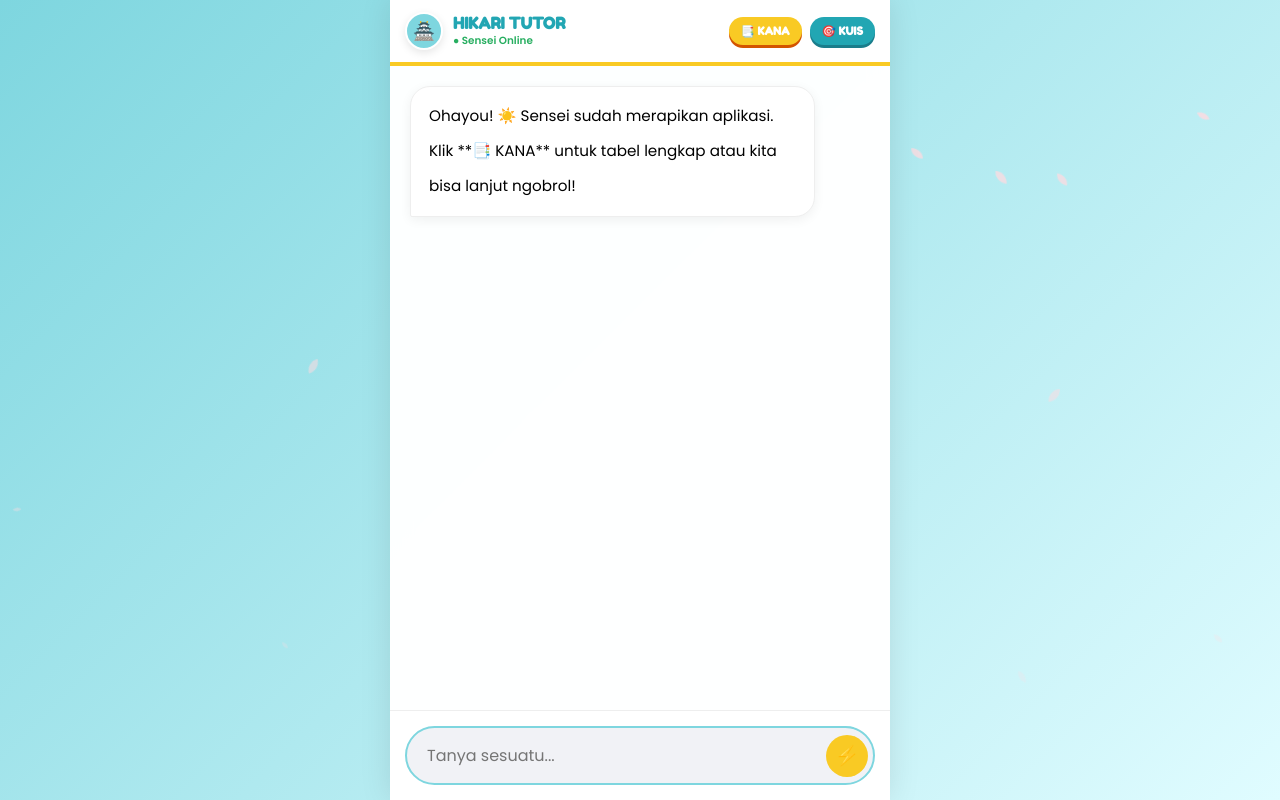
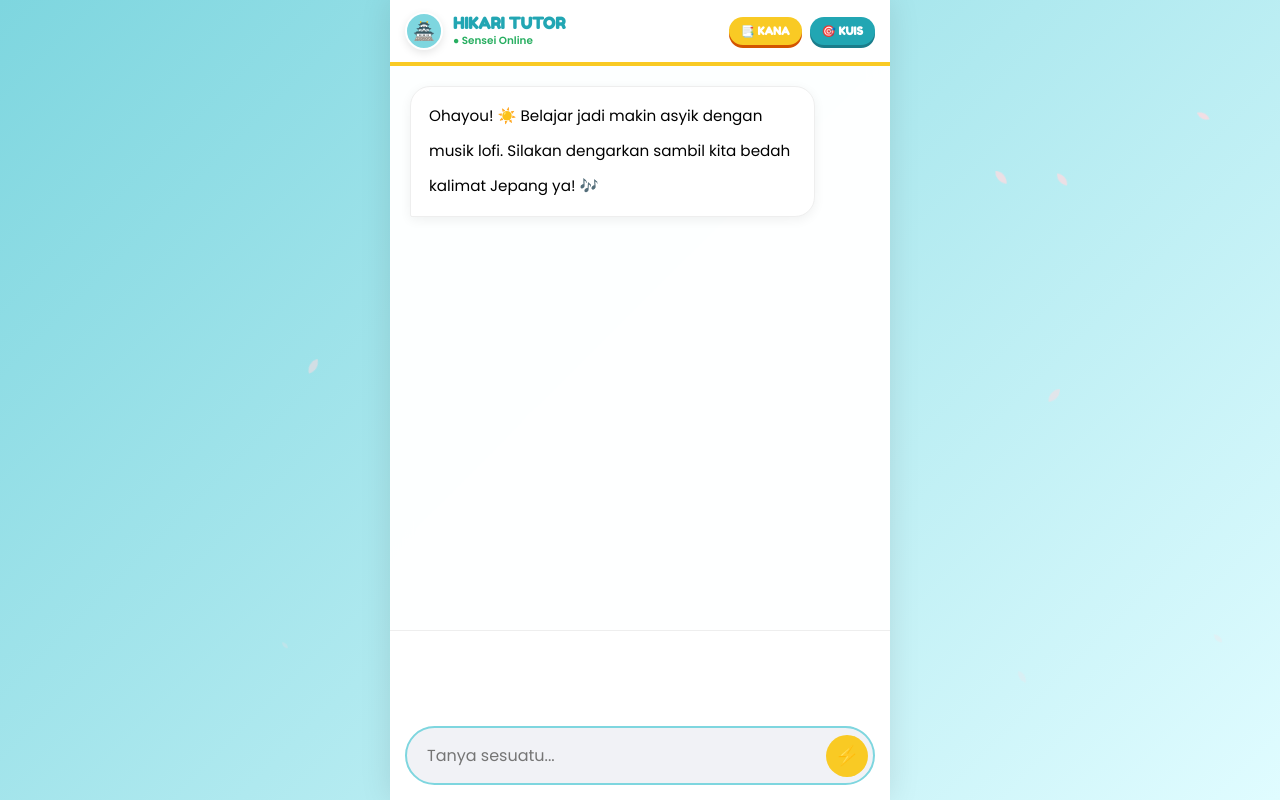
Before and after one commit to zevilents/sensei-chat, a website: page index.html in a window 1280 px wide. Drawn offline with nearby package versions, Linux system fonts and the light colour scheme.

Commit message:
Update index.html

```diff
--- a/index.html
+++ b/index.html
@@ -3,9 +3,12 @@
 <head>
     <meta charset="UTF-8">
     <meta name="viewport" content="width=device-width, initial-scale=1.0, maximum-scale=1.0, user-scalable=no, viewport-fit=cover">
-    <title>HikariTutor - Classic Edition</title>
+    <title>HikariTutor - Summer Music Edition</title>
     <link href="https://fonts.googleapis.com/css2?family=Fredoka+One&family=Noto+Sans+JP:wght@400;700&family=Poppins:wght@400;600&display=swap" rel="stylesheet">
     <script src="https://cdn.jsdelivr.net/npm/marked/marked.min.js"></script>
+
+    <script src="https://elfsightcdn.com/platform.js" async></script>
+
     <style>
         :root {
             --sky: #7ed6df; --deep: #22a6b3; --sun: #f9ca24;
@@ -45,14 +48,14 @@
         .nav-btn {
             background: var(--sun); color: white; border: none; padding: 7px 12px;
             border-radius: 15px; font-weight: bold; font-family: 'Fredoka One'; font-size: 0.7rem;
-            cursor: pointer; box-shadow: 0 3px 0 #d35400; transition: 0.2s;
+            cursor: pointer; box-shadow: 0 3px 0 #d35400;
         }
         .nav-btn.quiz { background: var(--deep); box-shadow: 0 3px 0 #1a7d8b; }
         .nav-btn:active { transform: translateY(2px); box-shadow: none; }
 
         #chat-window { flex: 1; padding: 20px; overflow-y: auto; display: flex; flex-direction: column; gap: 15px; }
 
-        /* RUBY STYLE (Romaji di atas) */
+        /* RUBY STYLE (Romaji di atas Kanji) */
         ruby { ruby-position: over; ruby-align: center; }
         rt { font-size: 0.65rem; color: var(--deep); font-weight: 700; font-family: 'Poppins', sans-serif; padding-bottom: 1px; }
 
@@ -81,8 +84,8 @@
         .c-jp { font-size: 1.2rem; font-weight: bold; color: var(--dark); }
         .c-ro { font-size: 0.65rem; color: var(--deep); font-weight: bold; text-transform: uppercase; }
 
-        /* --- INPUT --- */
-        .input-bar { padding: 15px; background: white; border-top: 1px solid #eee; padding-bottom: calc(15px + env(safe-area-inset-bottom)); }
+        /* --- INPUT AREA --- */
+        .input-bar { padding: 15px; background: white; border-top: 1px solid #eee; flex-shrink: 0; padding-bottom: calc(15px + env(safe-area-inset-bottom)); }
         .input-group { background: #f1f2f6; border-radius: 30px; display: flex; align-items: center; border: 2px solid var(--sky); padding: 5px; }
         input { flex: 1; border: none; padding: 10px 15px; outline: none; font-size: 1rem; background: transparent; font-family: inherit; }
         button#sendBtn { background: var(--sun); color: white; border: none; width: 42px; height: 42px; border-radius: 50%; cursor: pointer; display: flex; align-items: center; justify-content: center; font-size: 1.2rem; }
@@ -90,6 +93,11 @@
         #loading { align-self: flex-start; background: white; padding: 8px 15px; border-radius: 15px; display: none; align-items: center; gap: 10px; border: 2px solid var(--sun); margin-bottom: 5px; }
         .shuriken { width: 20px; height: 20px; background: var(--sun); clip-path: polygon(50% 0%, 61% 35%, 98% 35%, 68% 57%, 79% 91%, 50% 70%, 21% 91%, 32% 57%, 2% 35%, 39% 35%); animation: spin 0.8s linear infinite; }
         @keyframes spin { to { transform: rotate(360deg); } }
+
+        /* Posisi Widget Elfsight agar tidak menutupi Input Chat */
+        .elfsight-app-c7fb5b15-6956-4f7e-93e7-7f6bd801fb5e {
+            margin-bottom: 80px; /* Memberi ruang di atas input bar */
+        }
     </style>
 </head>
 <body>
@@ -112,12 +120,14 @@
     </header>
 
     <div id="chat-window">
-        <div class="bubble sensei">Ohayou! ☀️ Sensei sudah merapikan aplikasi. Klik **📑 KANA** untuk tabel lengkap atau kita bisa lanjut ngobrol!</div>
+        <div class="bubble sensei">Ohayou! ☀️ Belajar jadi makin asyik dengan musik lofi. Silakan dengarkan sambil kita bedah kalimat Jepang ya! 🎶</div>
     </div>
 
     <div id="loading"><div class="shuriken"></div><span style="font-size:0.8rem; font-weight:bold; color:var(--deep);">Thinking...</span></div>
 
     <div class="input-bar">
+        <div class="elfsight-app-c7fb5b15-6956-4f7e-93e7-7f6bd801fb5e" data-elfsight-app-lazy></div>
+
         <div class="input-group">
             <input type="text" id="userInput" placeholder="Tanya sesuatu..." autocomplete="off" onkeypress="if(event.key==='Enter') sendMessage()">
             <button id="sendBtn" onclick="sendMessage()">⚡</button>
@@ -132,8 +142,7 @@
             </div>
             <button onclick="toggleModal('kanaModal')" style="background:none; border:none; font-size:1.5rem; cursor:pointer;">✕</button>
         </div>
-        <div class="modal-body" id="kanaContent">
-            </div>
+        <div class="modal-body" id="kanaContent"></div>
     </div>
 
     <div id="quizModal" class="modal">
@@ -142,7 +151,7 @@
             <button onclick="toggleModal('quizModal')" style="background:none; border:none; font-size:1.5rem; cursor:pointer;">✕</button>
         </div>
         <div class="modal-body">
-            <p style="text-align:center;">Fitur Kuis sedang aktif! Silakan pilih mode latihan di chat atau tutup untuk lanjut.</p>
+            <p style="text-align:center;">Asah kemampuanmu lewat kuis seru! (Fitur Kuis Aktif)</p>
         </div>
     </div>
 </div>
@@ -151,14 +160,14 @@
     // DATA KANA LENGKAP
     const KANA_DATA = {
         hira: {
-            seion: [['あ','a'],['い','i'],['う','u'],['え','e'],['お','o'],['か','ka'],['き','ki'],['く','ku'],['け','ke'],['こ','ko'],['さ','sa'],['し','shi'],['す','su'],['せ','se'],['そ','so'],['た','ta'],['ち','chi'],['つ','tsu'],['て','te'],['と','to'],['な','na'],['に','ni'],['ぬ','nu'],['ね','ne'],['の','no'],['は','ha'],['ひ','hi'],['ふ','fu'],['へ','he'],['ほ','ho'],['ま','ma'],['み','mi'],['む','mu'],['め','me'],['も','mo'],['や','ya'],['',''],['ゆ','yu'],['',''],['よ','yo'],['ら','ra'],['り','ri'],['る','ru'],['れ','re'],['ろ','ro'],['わ','wa'],['',''],['を','wo'],['',''],['ん','n']],
-            dakuon: [['が','ga'],['ぎ','gi'],['ぐ','gu'],['げ','ge'],['ご','go'],['ざ','za'],['じ','ji'],['ず','zu'],['ぜ','ze'],['ぞ','zo'],['だ','da'],['ぢ','ji'],['づ','zu'],['det','de'],['ど','do'],['ば','ba'],['び','bi'],['ぶ','bu'],['べ','be'],['ぼ','bo'],['ぱ','pa'],['ぴ','pi'],['ぷ','pu'],['ぺ','pe'],['ぽ','po']],
-            youon: [['きゃ','kya'],['きゅ','kyu'],['きょ','kyo'],['しゃ','sha'],['しゅ','shu'],['しょ','sho'],['ちゃ','cha'],['ちゅ','chu'],['ちょ','cho']]
+            seion: [['あ','a'],['い','i'],['う','u'],['え','e'],['お','o'],['か','ka'],['き','ki'],['く','ku'],['け','ke'],['こ','ko'],['さ','sa'],['し','shi'],['す','su'],['せ','se'],['そ','so'],['た','ta'],['ち','chi'],['つ','tsu'],['て','te'],['と','to'],['な','na'],['に','ni'],['ぬ','nu'],['ね','ne'],['の','no'],['は','ha'],['ひ','hi'],['ふ','fu'],['へ','he'],['ほ','ho'],['ま','ma'],['み','mi'],['む','mu'],['め','me'],['も','mo'],['야','ya'],['',''],['ゆ','yu'],['',''],['よ','yo'],['ら','ra'],['り','ri'],['る','ru'],['れ','re'],['ろ','ro'],['わ','wa'],['',''],['を','wo'],['',''],['ん','n']],
+            dakuon: [['が','ga'],['ぎ','gi'],['ぐ','gu'],['げ','ge'],['ご','go'],['ざ','za'],['じ','ji'],['ず','zu'],['ぜ','ze'],['ぞ','zo'],['だ','da'],['ぢ','ji'],['づ','zu'],['で','de'],['ど','do'],['ば','ba'],['び','bi'],['ぶ','bu'],['べ','be'],['ぼ','bo'],['ぱ','pa'],['ぴ','pi'],['ぷ','pu'],['ぺ','pe'],['ぽ','po']],
+            youon: [['きゃ','kya'],['きゅ','kyu'],['きょ','kyo'],['しゃ','sha'],['しゅ','shu'],['しょ','sho']]
         },
         kata: {
             seion: [['ア','a'],['イ','i'],['ウ','u'],['エ','e'],['オ','o'],['カ','ka'],['キ','ki'],['ク','ku'],['ケ','ke'],['コ','ko'],['サ','sa'],['シ','shi'],['ス','su'],['セ','se'],['ソ','so'],['タ','ta'],['チ','chi'],['ツ','tsu'],['テ','te'],['ト','to'],['ナ','na'],['ニ','ni'],['ヌ','nu'],['ネ','ne'],['ノ','no'],['ハ','ha'],['ヒ','hi'],['フ','fu'],['ヘ','he'],['ホ','ho'],['マ','ma'],['ミ','mi'],['ム','mu'],['メ','me'],['モ','mo'],['ヤ','ya'],['',''],['ユ','yu'],['',''],['ヨ','yo'],['ラ','ra'],['リ','ri'],['ル','ru'],['レ','re'],['ロ','ro'],['ワ','wa'],['',''],['ヲ','wo'],['',''],['ン','n']],
-            dakuon: [['ガ','ga'],['ギ','gi'],['グ','gu'],['ゲ','ge'],['ゴ','go'],['ザ','za'],['ジ','ji'],['ズ','zu'],['ゼ','ze'],['ゾ','zo'],['ダ','da'],['ヂ','ji'],['ヅ','zu'],['デ','de'],['ド','do'],['バ','ba'],['ビ','bi'],['ブ','bu'],['ベ','be'],['ボ','bo'],['パ','pa'],['ピ','pi'],['プ','pu'],['ペ','pe'],['ポ','po']],
-            youon: [['キャ','kya'],['キュ','kyu'],['キョ','kyo'],['シャ','sha'],['シュ','shu'],['ショ','sho'],['チャ','cha'],['チュ','chu'],['チョ','cho']]
+            dakuon: [['ガ','ga'],['ギ','gi'],['グ','gu'],['ゲ','ge'],['ゴ','go'],['ザ','za'],['ジ','ji'],['ズ','zu'],['ゼ','ze'],['ゾ','zo'],['ダ','da'],['ヂ','ji'],['ヅ','zu'],['デ','de'],['ド','do'],['バ','ba'],['ビ','bi'],['ブ','bu'],['ベ','be'],['ボ','bo'],['パ','pa'],['ピ','pi'],['プ','pu'],['ぺ','pe'],['ポ','po']],
+            youon: [['キャ','kya'],['キュ','kyu'],['キョ','kyo'],['シャ','sha'],['シュ','shu'],['ショ','sho']]
         }
     };
 
@@ -172,14 +181,11 @@
     function renderKana(type) {
         const container = document.getElementById('kanaContent');
         const data = KANA_DATA[type];
-
         let html = `
             <div class="section-title">SEION (Dasar)</div>
             <div class="grid-kana">${data.seion.map(i => `<div class="card"><span class="c-jp">${i[0]}</span><span class="c-ro">${i[1]}</span></div>`).join('')}</div>
-
             <div class="section-title">DAKUON & HANDAKUON</div>
             <div class="grid-kana">${data.dakuon.map(i => `<div class="card"><span class="c-jp">${i[0]}</span><span class="c-ro">${i[1]}</span></div>`).join('')}</div>
-
             <div class="section-title">YOUON (Kombinasi)</div>
             <div class="grid-youon">${data.youon.map(i => `<div class="card"><span class="c-jp">${i[0]}</span><span class="c-ro">${i[1]}</span></div>`).join('')}</div>
         `;
@@ -207,9 +213,7 @@
                 body: JSON.stringify({ message: text })
             });
             const data = await res.json();
-            // Mengubah format Kanji[romaji] menjadi tag Ruby
             const rubyText = data.reply.replace(/(\S+)\[([^\]]+)\]/g, '<ruby>$1<rt>$2</rt></ruby>');
-
             load.style.display = 'none';
             chat.innerHTML += `<div class="bubble sensei">${marked.parse(rubyText)}</div>`;
         } catch (e) {
@@ -221,7 +225,7 @@
 
     // Sakura Animation
     const sakura = document.getElementById('sakura');
-    for (let i = 0; i < 15; i++) {
+    for (let i = 0; i < 12; i++) {
         const p = document.createElement('div');
         p.className = 'petal';
         p.style.left = Math.random() * 100 + 'vw';
```
